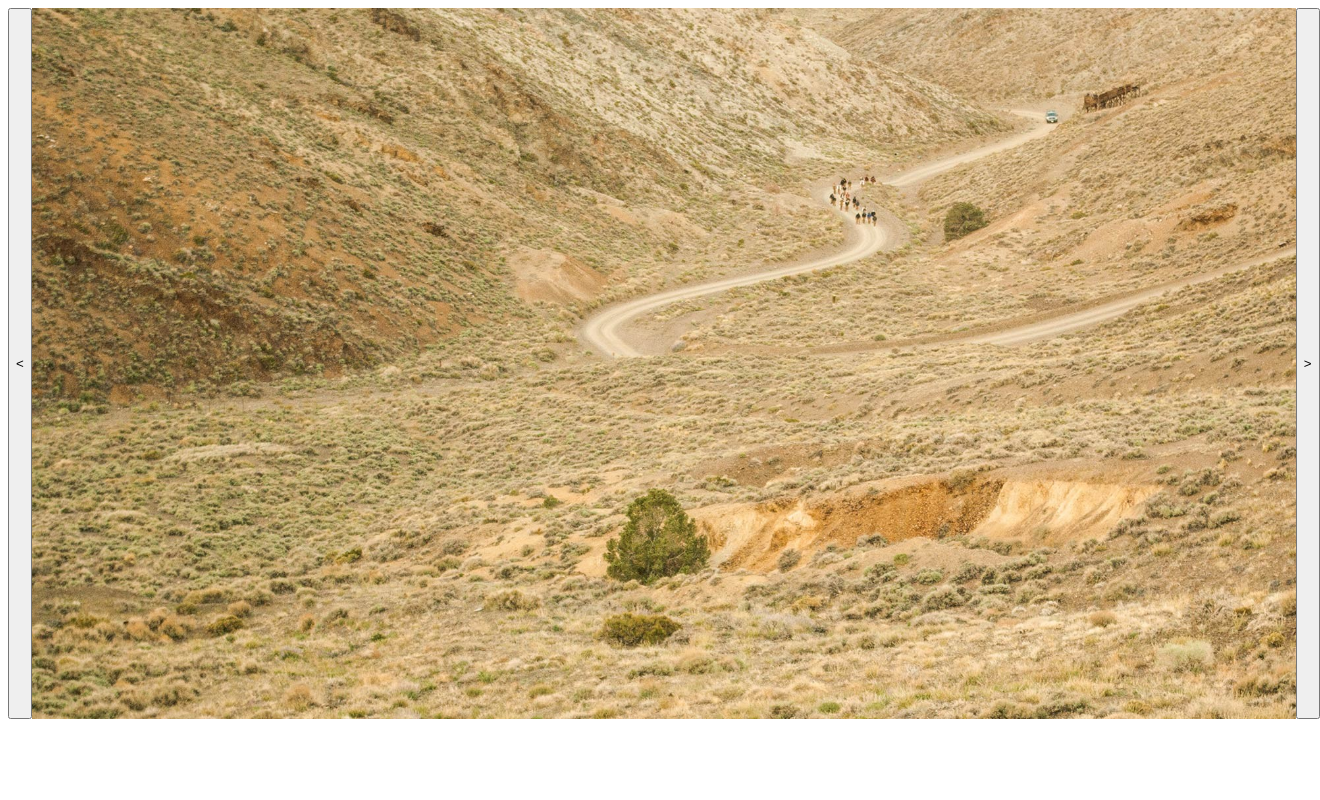
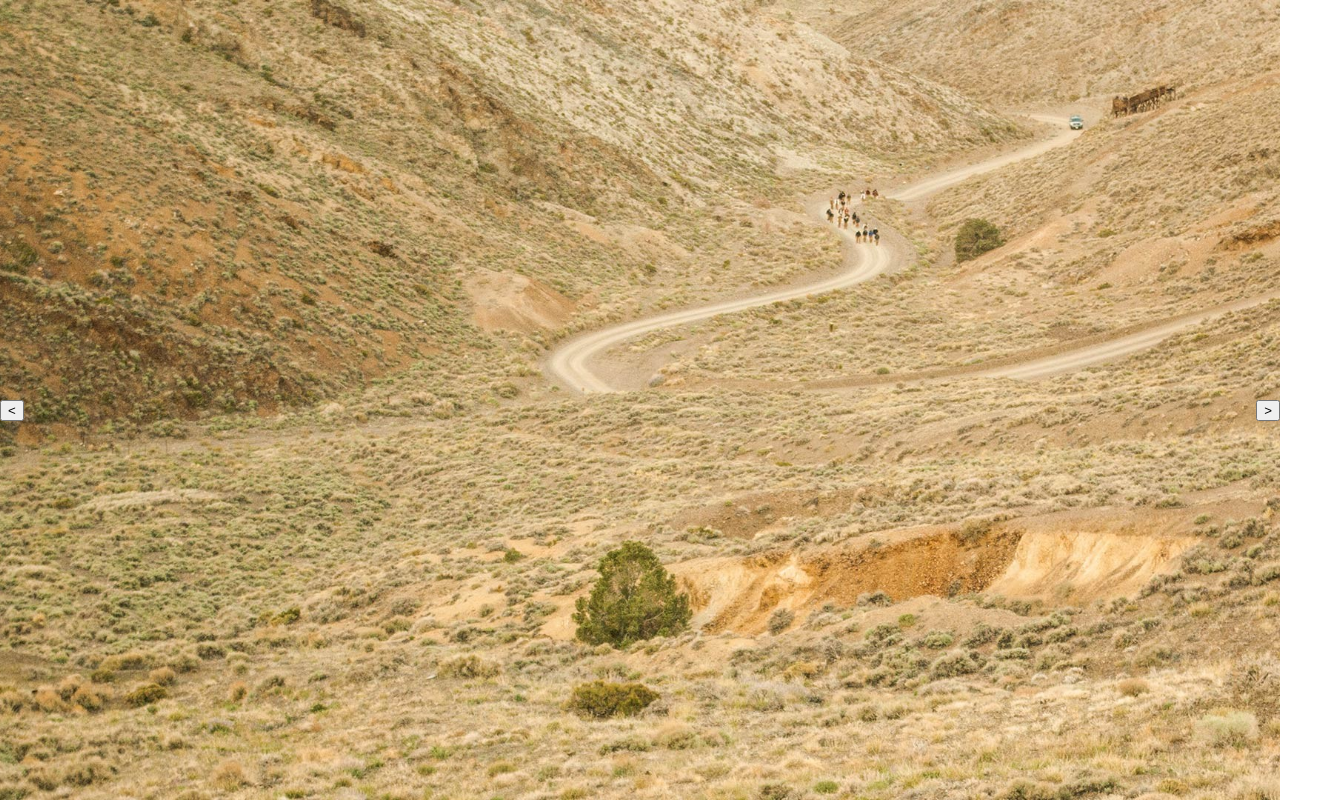
Before and after one commit to Erkomxtil/Delastef, a plain HTML site: page slide.html in a window 1280 px wide. Shown: the whole page, 1320 px wide, since content can reach past the window. Drawn offline with Linux system fonts and the light colour scheme.

Commit message:
mise en place du slider

```diff
--- a/js/slider.js
+++ b/js/slider.js
@@ -1,51 +1,37 @@
 let sourceImg = document.querySelector(".image_slide")
 let buttonForward = document.querySelector(".btn_forward")
 let buttonBack = document.querySelector(".btn_back")
-let count = 00
+let count = 0
+
+/* Image de départ */
 sourceImg.src="img/slide01.jpg"
 
-var sliders = [
+/* Tableau d'images */
+let sliders = [
   {
-    "src": "img/slide01.jpg",
-    "alt": "Desert"
+    'src': "img/slide01.jpg",
+    'alt': "Desert"
   },
   {
-    "src": "img/slide02.jpg",
-    "alt": "Bunny"
+    'src': "img/slide02.jpg",
+    'alt': "Bunny"
   },
   {
-    "src": "img/slide03.jpg",
-    "alt": "People"
+    'src': "img/slide03.jpg",
+    'alt': "People"
   }
 ]
 
-var sliders_count = function (){
-
-
-/*   button.onclick = function() {
-    while (count < 3 ){
-      sourceImg.src= sliders[count++].src
-    }
-  }
-  buttonBack.onclick = function(){
-    while (count > 0) {
-      sourceImg.src= sliders[count--].src
-    }
-  }*/
-}
-
-function counter (){
-  buttonForward.addEventListener("click", function(){
-    console.log(count)
+/* Bouton du slider */
+let counter = function (){
+  buttonForward.addEventListener('click', function(){
     if (count <= 1){
       count++
       sourceImg.src= sliders[count].src
-      console.log(sourceImg.src)
     }
   })
 
   buttonBack.addEventListener("click", function(){
-    console.log(count)
     if (count >= 1){
       count--
       sourceImg.src= sliders[count].src
@@ -53,4 +39,13 @@ function counter (){
   })
 }
 
-console.log(counter())
+/* Pour l'affichage dynamique des images */
+let countVar = 0
+let countFunction = function(){
+  let countTiming = setInterval(function(){
+    return countVar = countVar++
+  },1000)
+}
+
+console.log(countVar)
+counter()
--- a/scss/slider.scss
+++ b/scss/slider.scss
@@ -1,6 +1,24 @@
+body {
+  margin: 0;
+  padding: 0;
+}
 .slider_wrapper {
   display: flex;
+  height: 100vh;
+  position: relative;
+  .btn_back {
+    position: absolute;
+    top: 50%;
+    left: 0;
+  }
   img {
     width: 100%;
+    height: 100%;
+    object-fit: cover;
+  }
+  .btn_forward {
+    position: absolute;
+    top: 50%;
+    right: 0;
   }
 }
```
Also changed, not shown: css/slider.css.
